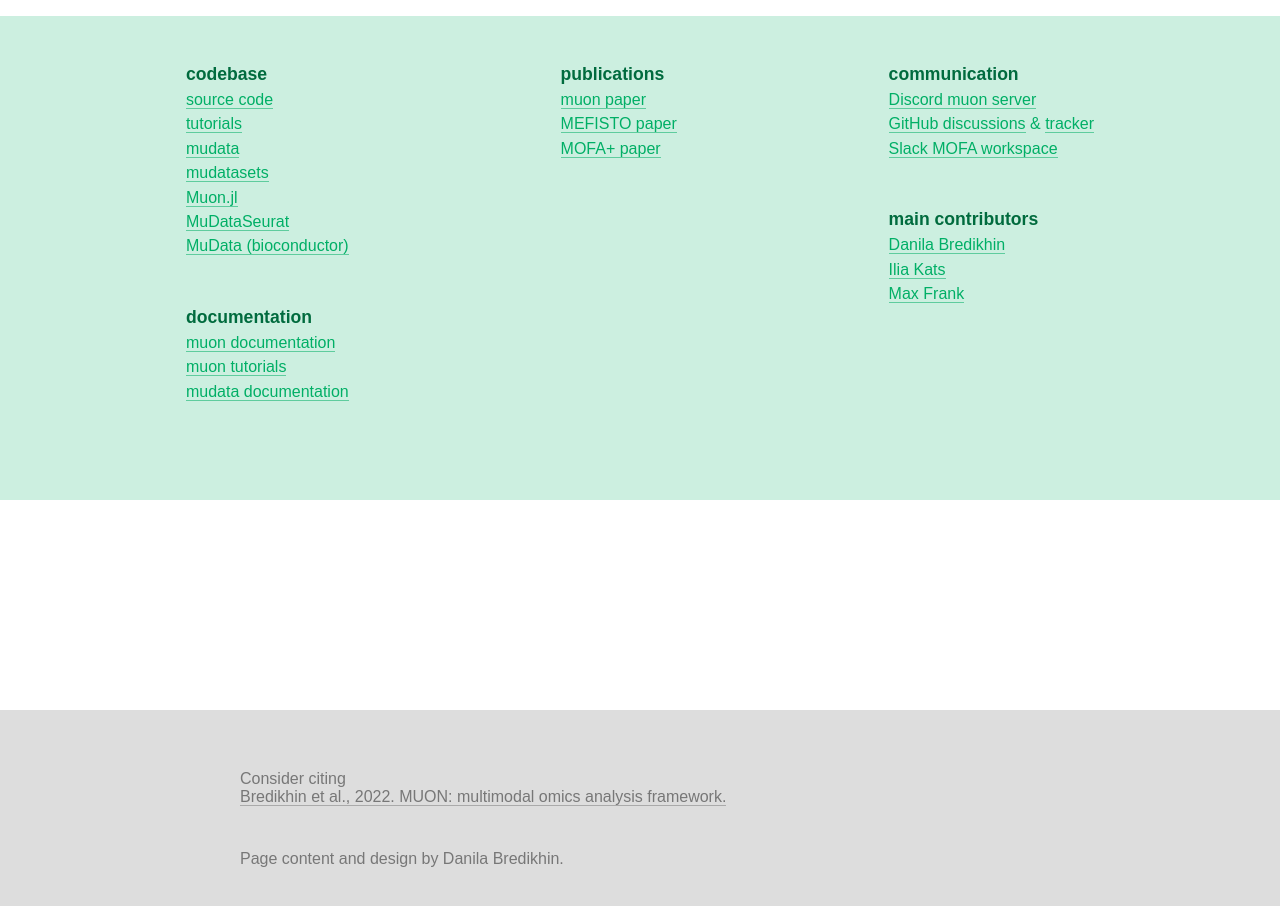
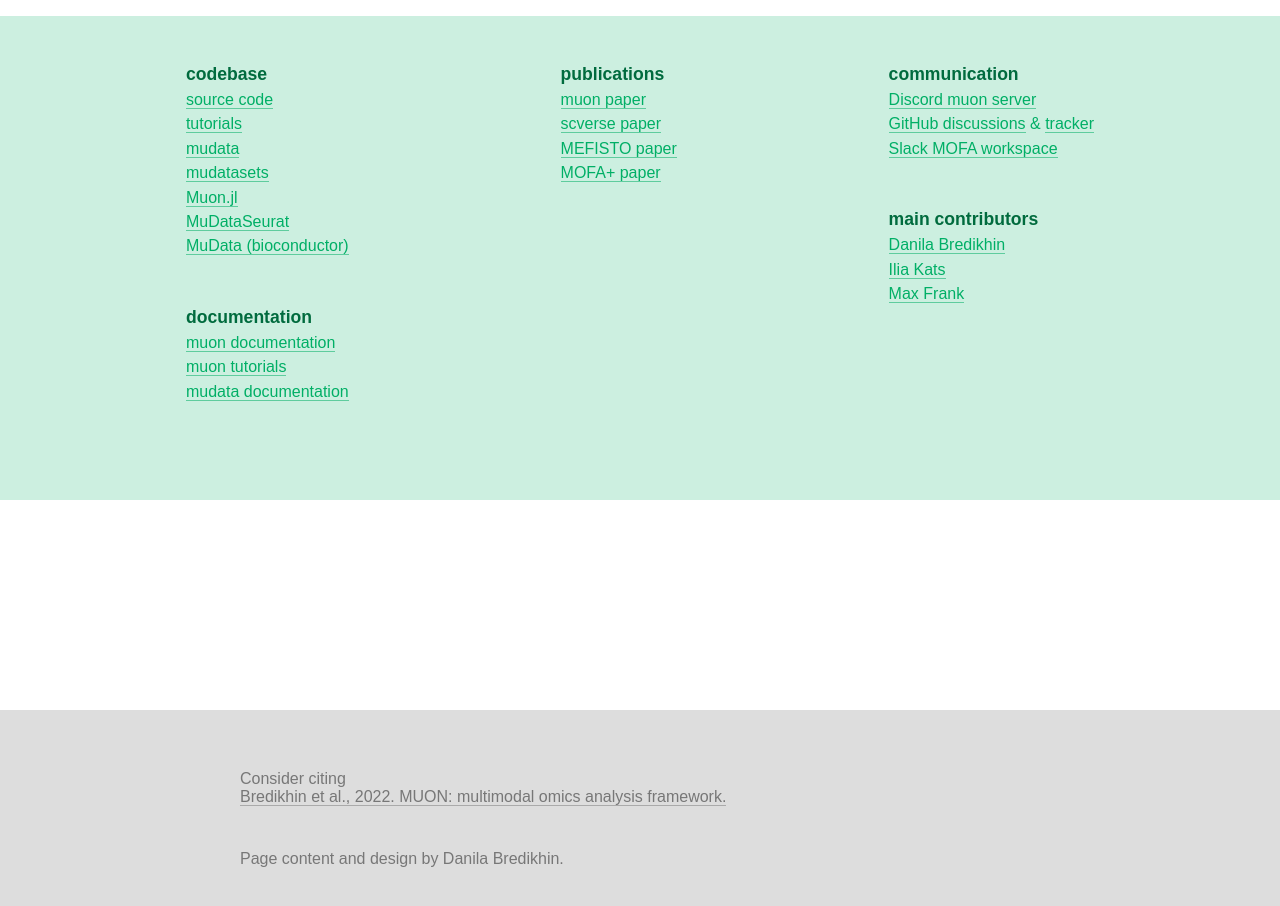
Before and after one commit to scverse/muon-site, a plain HTML site: page index.html in a window 1280 px wide. Shown: the part 4346-5252 px from the top of the page. Drawn offline with nearby package versions, Linux system fonts and the light colour scheme.

Commit message:
Add scverse publication

```diff
--- a/index.html
+++ b/index.html
@@ -292,8 +292,8 @@
                   <div>
                     <span>publications</span>
                     <ul>
-
                       <li><a href="https://genomebiology.biomedcentral.com/articles/10.1186/s13059-021-02577-8" target="_blank">muon paper</a></li>
+                      <li><a href="https://www.nature.com/articles/s41587-023-01733-8" target="_blank">scverse paper</a></li>
                       <li><a href="https://www.nature.com/articles/s41592-021-01343-9" target="_blank">MEFISTO paper</a></li>
                       <li><a href="https://genomebiology.biomedcentral.com/articles/10.1186/s13059-020-02015-1" target="_blank">MOFA+ paper</a></li>
                     </ul>
```
